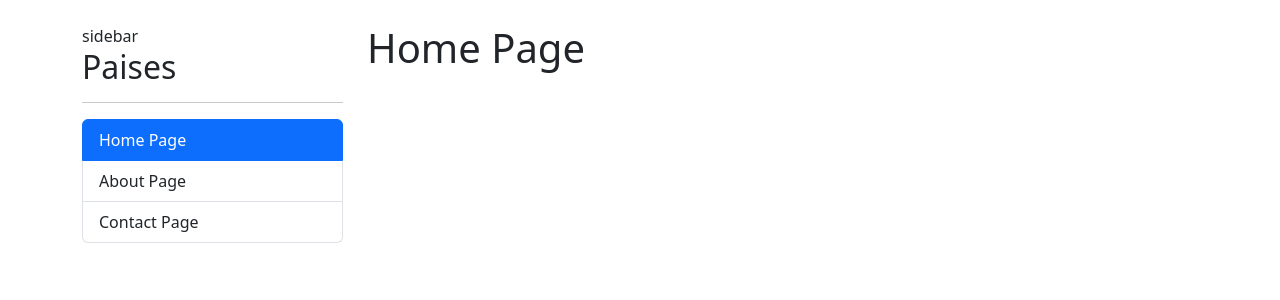
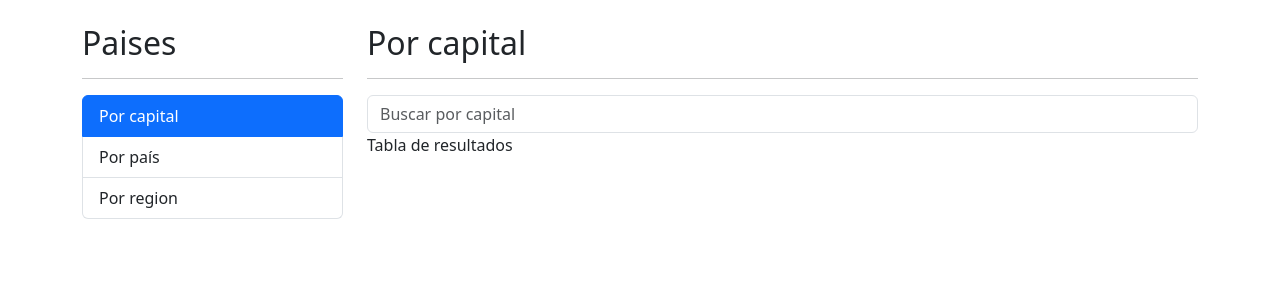
Before and after one commit to RicDev116/contryApplication, an Angular app: page /countries/by-capital in a window 1280 px wide. Before the commit this address led to /home. Shown: the top 300 px of the page. Built offline with nearby package versions, Linux system fonts and the light colour scheme.

Commit message:
rutas y funcionamiento del searchbox

```diff
--- a/src/app/app-routing.module.ts
+++ b/src/app/app-routing.module.ts
@@ -2,24 +2,30 @@ import { NgModule } from '@angular/core';
 import { RouterModule, Routes } from '@angular/router';
 import { HomePageComponent } from './shared/pages/homePage/homePage.component';
 import { AboutPageComponent } from './shared/pages/aboutPage/aboutPage.component';
-import { ContactPageComponent } from './shared/pages/contactPage/contactPage.component';
 
 const routes: Routes = [
+  // {
+  //   path: 'home',
+  //   component: HomePageComponent,
+  // },
+  // {
+  //   path: 'about',
+  //   component: AboutPageComponent,
+  // },
+  // {
+  //   path: 'contact',
+  //   component: AboutPageComponent,
+  // },
   {
-    path: 'home',
-    component: HomePageComponent,
-  },
-  {
-    path: 'about',
-    component: AboutPageComponent,
-  },
-  {
-    path: 'contact',
-    component: ContactPageComponent,
+    path: 'countries',
+    loadChildren: () =>
+      import('./countries/countries.module').then(
+        m => m.CountriesModule
+      )
   },
   {
     path: '**',
-    redirectTo: 'home',
+    redirectTo: 'countries/by-capital',
   },
 
 ];
--- a/src/app/app.component.html
+++ b/src/app/app.component.html
@@ -1,7 +1,6 @@
 <div class="row mt-4">
   <div class="col-3">
       <!-- sidebar -->
-      sidebar
       <shared-sidebar></shared-sidebar>
   </div>
 
--- a/src/app/countries/countries-routing.module.ts
+++ b/src/app/countries/countries-routing.module.ts
@@ -23,6 +23,10 @@ const routes:Routes = [
     path: 'by/:id',
     component: CountryPageComponent
   },
+  {
+    path: '**',
+    redirectTo: 'by-capital'
+  },
 ];
 
 @NgModule({
--- a/src/app/countries/countries.module.ts
+++ b/src/app/countries/countries.module.ts
@@ -5,6 +5,7 @@ import { ByCountryPageComponent } from './pages/by-country-page/by-country-page.
 import { ByRegionPageComponent } from './pages/by-region-page/by-region-page.component';
 import { CountryPageComponent } from './pages/country-page/country-page.component';
 import { CountriesRoutingModule } from './countries-routing.module';
+import { SharedModule } from '../shared/shared.module';
 
 
 
@@ -17,7 +18,8 @@ import { CountriesRoutingModule } from './countries-routing.module';
   ],
   imports: [
     CommonModule,
-    CountriesRoutingModule
+    CountriesRoutingModule,
+    SharedModule
   ]
 })
 export class CountriesModule { }
--- a/src/app/countries/pages/by-capital-page/by-capital-page.component.html
+++ b/src/app/countries/pages/by-capital-page/by-capital-page.component.html
@@ -1 +1,17 @@
-<p>by-capital-page works!</p>
+<h2>Por capital</h2>
+<hr>
+<div class="row">
+  <div class="col">
+      <!-- SEARCHBOX -->
+      <shared-search-box
+        placeHolder="Buscar por capital"
+        (onValue)="searchByCapital($event)"
+      ></shared-search-box>
+  </div>
+</div>
+
+<div class="row">
+  <div class="col">
+    Tabla de resultados
+  </div>
+</div>
--- a/src/app/countries/pages/by-capital-page/by-capital-page.component.ts
+++ b/src/app/countries/pages/by-capital-page/by-capital-page.component.ts
@@ -1,4 +1,4 @@
-import { Component } from '@angular/core';
+import { Component, EventEmitter, Output } from '@angular/core';
 
 @Component({
   selector: 'app-by-capital-page',
@@ -7,4 +7,11 @@ import { Component } from '@angular/core';
 })
 export class ByCapitalPageComponent {
 
+  @Output() public onSearch: EventEmitter<string> = new EventEmitter();
+
+  searchByCapital(event:string){
+    console.log("Search desdeby capital term:" + event);
+    this.onSearch.emit(event)
+  }
+
 }
--- a/src/app/countries/pages/by-country-page/by-country-page.component.html
+++ b/src/app/countries/pages/by-country-page/by-country-page.component.html
@@ -1 +1 @@
-<p>by-country-page works!</p>
+<p>by-country-page worksssssssss!</p>
--- /dev/null
+++ b/src/app/shared/components/searchBox/searchBox.component.html
@@ -0,0 +1,7 @@
+<input
+  type="text"
+  [placeholder]="placeHolder"
+  (keyup.enter)="emitValue(txtInput.value)"
+  class="form-control"
+  #txtInput
+>
--- /dev/null
+++ b/src/app/shared/components/searchBox/searchBox.component.ts
@@ -0,0 +1,33 @@
+import { CommonModule } from '@angular/common';
+import { ChangeDetectionStrategy, Component, EventEmitter, Input, Output } from '@angular/core';
+
+@Component({
+  selector: 'shared-search-box',
+  templateUrl: './searchBox.component.html'
+})
+export class SearchBoxComponent {
+
+  @Input()
+  public placeHolder:string = '';
+
+  @Output()
+  public onValue: EventEmitter<string> = new EventEmitter();
+
+  emitValue(value:string):void{
+    this.onValue.emit(value);
+  }
+
+
+}
+
+
+
+
+/// cada vez que se emita una valor desde el
+//(keyup.enter)="emitValue(txtInput.value)"
+// seteamos una funcion desde donde se llama el componente searchbox
+//en este caso by-capital-page
+// <shared-search-box
+//   placeHolder="Buscar por capital"
+//   (onValue)="searchByCapital($event)" //AQUI
+// ></shared-search-box>
--- a/src/app/shared/components/sidebar/sidebar.component.html
+++ b/src/app/shared/components/sidebar/sidebar.component.html
@@ -2,7 +2,7 @@
 <hr>
 
 <ul class="list-group">
-  <li
+  <!-- <li
     routerLink="home"
     routerLinkActive="active"
     [routerLinkActiveOptions]="{exact:true}"
@@ -22,5 +22,28 @@
     [routerLinkActiveOptions]="{exact:true}"
     class="list-group-item">
     Contact Page
+  </li> -->
+
+
+  <li
+    routerLink="countries/by-capital"
+    routerLinkActive="active"
+    [routerLinkActiveOptions]="{exact:true}"
+    class="list-group-item">
+    Por capital
+  </li>
+  <li
+    routerLink="countries/by-country"
+    routerLinkActive="active"
+    [routerLinkActiveOptions]="{exact:true}"
+    class="list-group-item">
+    Por país
+  </li>
+  <li
+    routerLink="countries/by-region"
+    routerLinkActive="active"
+    [routerLinkActiveOptions]="{exact:true}"
+    class="list-group-item">
+    Por region
   </li>
 </ul>
--- a/src/app/shared/shared.module.ts
+++ b/src/app/shared/shared.module.ts
@@ -5,6 +5,7 @@ import { AboutPageComponent } from './pages/aboutPage/aboutPage.component';
 import { SidebarComponent } from './components/sidebar/sidebar.component';
 import { RouterModule } from '@angular/router';
 import { ContactPageComponent } from './pages/contactPage/contactPage.component';
+import { SearchBoxComponent } from './components/searchBox/searchBox.component';
 
 
 
@@ -14,6 +15,7 @@ import { ContactPageComponent } from './pages/contactPage/contactPage.component'
     AboutPageComponent,
     ContactPageComponent,
     SidebarComponent,
+    SearchBoxComponent
   ],
   imports: [
     CommonModule,
@@ -23,7 +25,8 @@ import { ContactPageComponent } from './pages/contactPage/contactPage.component'
     HomePageComponent,
     AboutPageComponent,
     ContactPageComponent,
-    SidebarComponent
+    SidebarComponent,
+    SearchBoxComponent
   ]
 })
 export class SharedModule { }
```
